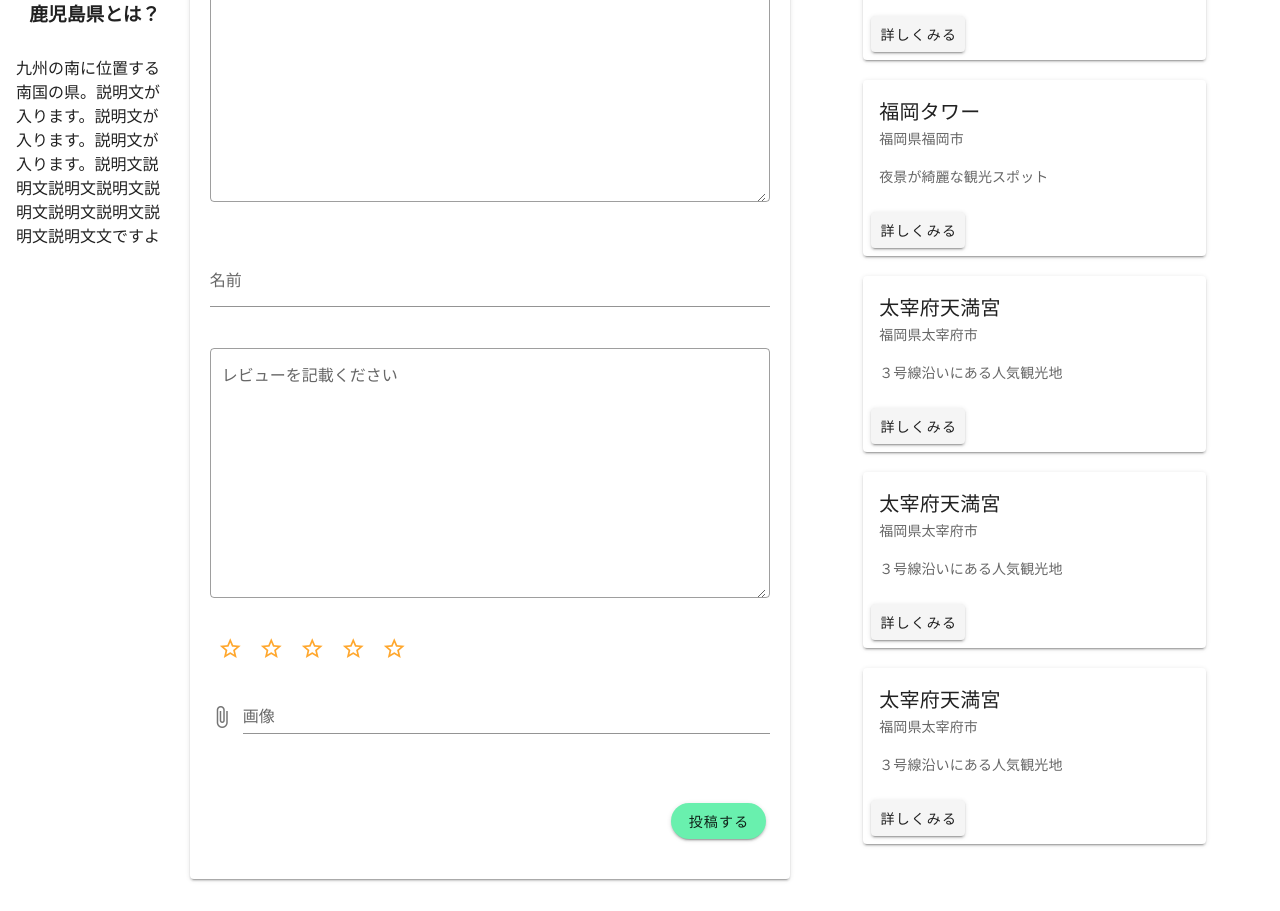
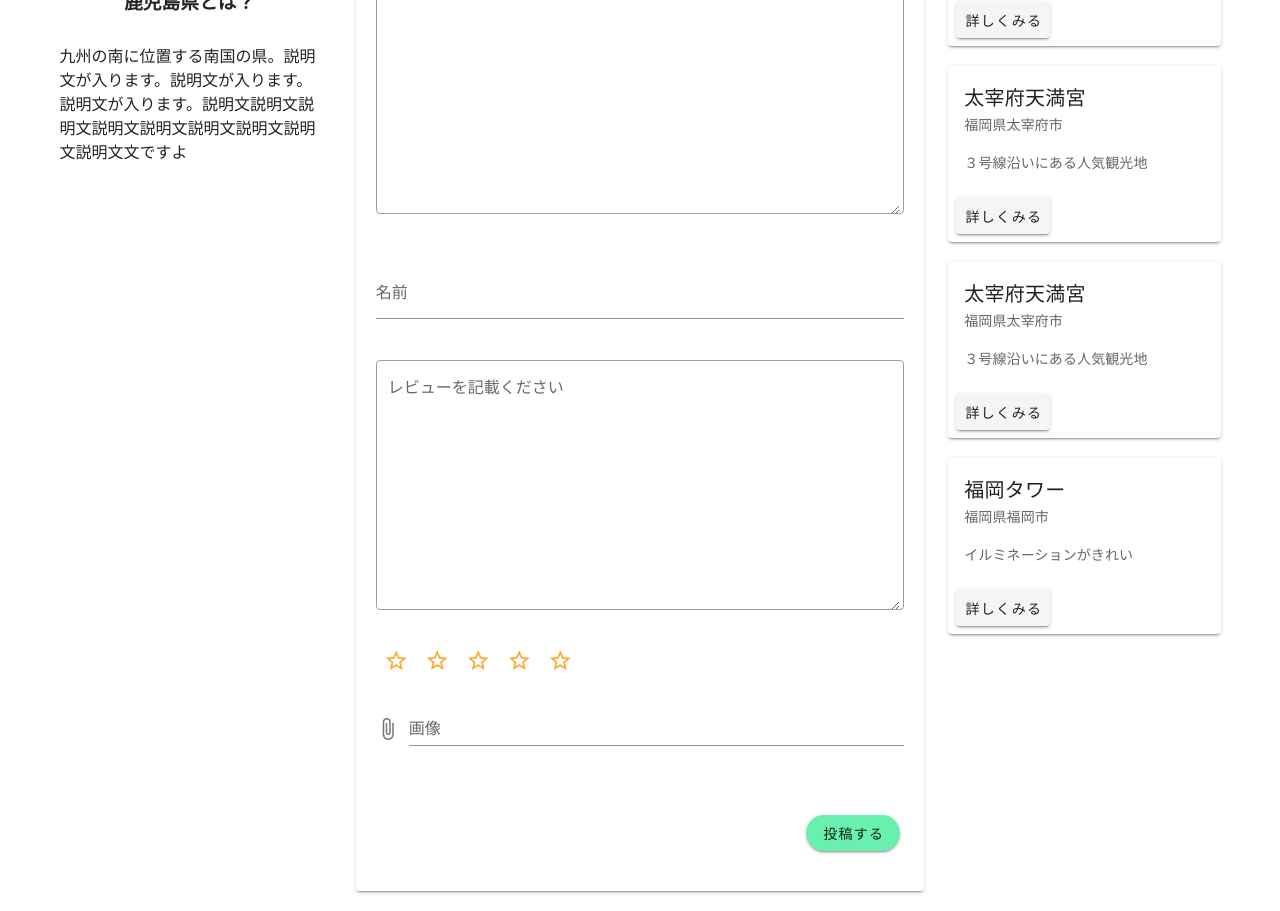
Before and after one commit to Naoki0722/vue-travel, a Vue app: page /SightseeingPost/1 in a window 1280 px wide. Shown: the part 300-1211 px from the top of the page. Before the commit the page ends 1179 px from the top, so only its background shows below. Built offline with nearby package versions, Linux system fonts and the light colour scheme.

Commit message:
レスポンシブ対応

```diff
--- a/src/components/SidePref.vue
+++ b/src/components/SidePref.vue
@@ -1,5 +1,5 @@
 <template>
-  <div class="prefectures_detail pt-6 px-4">
+  <div class="text-center pr-3">
     <h2>鹿児島県</h2>
     <img src="https://www.illust-box.jp/db_img/sozai/00013/136187/watermark.jpg" width="150" class="d-block mx-auto">
     <h3 class="py-7">鹿児島県とは？</h3>
@@ -22,11 +22,3 @@ export default {
 
 }
 </script>
-
-<style scoped>
-
-.prefectures_detail {
-  width: 25vw;
-  text-align: center;
-}
-</style>
--- a/src/components/SubContents.vue
+++ b/src/components/SubContents.vue
@@ -1,44 +1,12 @@
 <template>
-  <div class="sub_contents">
-    <div class="sub_title">
-      <p>口コミ数ランキング</p>
+  <div>
+    <div class="text-center">
+      <p class="nav-title">口コミランキング</p>
     </div>
-    <v-card  max-width="70%" class="mt-5 mx-auto">
-      <v-card-title>太宰府天満宮</v-card-title>
-      <v-card-subtitle>福岡県太宰府市</v-card-subtitle>
-      <v-card-text>３号線沿いにある人気観光地</v-card-text>
-      <v-card-actions>
-        <v-btn>詳しくみる</v-btn>
-      </v-card-actions>
-    </v-card>
-    <v-card  width="70%" class="mt-5 mx-auto">
-      <v-card-title>福岡タワー</v-card-title>
-      <v-card-subtitle>福岡県福岡市</v-card-subtitle>
-      <v-card-text>夜景が綺麗な観光スポット</v-card-text>
-      <v-card-actions>
-        <v-btn>詳しくみる</v-btn>
-      </v-card-actions>
-    </v-card>
-    <v-card  width="70%" class="mt-5 mx-auto">
-      <v-card-title>太宰府天満宮</v-card-title>
-      <v-card-subtitle>福岡県太宰府市</v-card-subtitle>
-      <v-card-text>３号線沿いにある人気観光地</v-card-text>
-      <v-card-actions>
-        <v-btn>詳しくみる</v-btn>
-      </v-card-actions>
-    </v-card>
-    <v-card  width="70%" class="mt-5 mx-auto">
-      <v-card-title>太宰府天満宮</v-card-title>
-      <v-card-subtitle>福岡県太宰府市</v-card-subtitle>
-      <v-card-text>３号線沿いにある人気観光地</v-card-text>
-      <v-card-actions>
-        <v-btn>詳しくみる</v-btn>
-      </v-card-actions>
-    </v-card>
-    <v-card  width="70%" class="mt-5 mx-auto">
-      <v-card-title>太宰府天満宮</v-card-title>
-      <v-card-subtitle>福岡県太宰府市</v-card-subtitle>
-      <v-card-text>３号線沿いにある人気観光地</v-card-text>
+    <v-card class="mt-5 mx-auto" v-for="(list, index) in lists" :key="index">
+      <v-card-title>{{ list.title }}</v-card-title>
+      <v-card-subtitle>{{ list.subtitle }}</v-card-subtitle>
+      <v-card-text>{{ list.text }}</v-card-text>
       <v-card-actions>
         <v-btn>詳しくみる</v-btn>
       </v-card-actions>
@@ -46,11 +14,39 @@
   </div>
 </template>
 
+<script>
+export default {
+  data() {
+    return {
+      lists: [
+        {
+          title: "太宰府天満宮",
+          subtitle: "福岡県太宰府市",
+          text: "３号線沿いにある人気観光地"
+        },
+        {
+          title: "太宰府天満宮",
+          subtitle: "福岡県太宰府市",
+          text: "３号線沿いにある人気観光地"
+        },
+        {
+          title: "太宰府天満宮",
+          subtitle: "福岡県太宰府市",
+          text: "３号線沿いにある人気観光地"
+        },
+        {
+          title: "福岡タワー",
+          subtitle: "福岡県福岡市",
+          text: "イルミネーションがきれい"
+        },
+      ]
+    }
+  },
+}
+</script>
+
 <style scoped>
-  .sub_contents {
-    width: 28vw;
-  }
-  .sub_title {
+  .nav-title {
     text-align: center;
     margin: 5% 10% 3%;
     background-color: #c8ff84;
@@ -58,26 +54,4 @@
     border-radius: 10px;
 
   }
-  .sub_contents p{
-    font-size: 1.2rem;
-    font-weight: bold;
-    line-height: 1.2rem;
-    padding: 10px 0;
-
-  }
-
-
-  @media screen and (max-width: 600px) {
-    .sub_contents {
-      width: 90vw;
-      margin: 0 auto;
-    }
-  }
-  @media screen and (min-width: 768px) {
-    .sub_contents {
-      width: 70vw;
-      margin: 0 auto;
-    }
-
-  }
 </style>
--- a/src/views/Contact.vue
+++ b/src/views/Contact.vue
@@ -1,7 +1,19 @@
 <template>
   <div>
-    <v-card class="form-area mx-auto mt-10" elevation="5">
-      <v-card-title class="d-block text-center">お問い合わせフォーム</v-card-title>
+    <v-row>
+      <v-col
+        cols="10"
+        sm="8"
+        md="7"
+        lg="6"
+        xl="6"
+        class="mx-auto"
+      >
+        <v-card
+          class="mx-auto mt-10"
+          elevation="5"
+        >
+          <v-card-title class="d-block text-center display-1">お問い合わせフォーム</v-card-title>
           <v-form
             ref="form"
             v-model="valid"
@@ -47,6 +59,8 @@
             </v-card-actions>
           </v-form>
         </v-card>
+      </v-col>
+    </v-row>
   </div>
 </template>
 
@@ -70,9 +84,3 @@ export default {
   },
 }
 </script>
-
-<style scoped>
-.form-area {
-  width: 40%;
-}
-</style>
--- a/src/views/Home.vue
+++ b/src/views/Home.vue
@@ -1,14 +1,30 @@
 <template>
   <div class="home">
-    <div class="main_contents" height="350">
-      <h2>見たい観光地の県を表示！！</h2>
-      <div class="chartdiv"></div>
-    </div>
-    <v-divider
-      class="ma-4 hidden-sm-and-down"
-      vertical
-    ></v-divider>
-    <SubContents></SubContents>
+    <v-container>
+      <v-row>
+        <v-col
+          cols="12"
+          sm="8"
+          md="9"
+          lg="9"
+          l="7"
+        >
+          <h2 class="text-center">見たい観光地の県を表示！！</h2>
+          <div class="chartdiv"></div>
+        </v-col>
+        <v-spacer></v-spacer>
+        <v-col
+          cols="10"
+          sm="4"
+          md="3"
+          lg="3"
+          xl="3"
+          class="mx-auto"
+        >
+        <SubContents></SubContents>
+        </v-col>
+      </v-row>
+    </v-container>
   </div>
 </template>
 
@@ -67,32 +83,12 @@ export default {
 
 
 <style scoped>
-.home {
-  display: flex;
-  width: 100%;
+
+.chartdiv {
+  height: 600px;
 }
-.chartdiv {
-  height: 80vh;
-  width: 70vw;
+
+.border_line {
   margin: 0 auto;
 }
-
-.main_contents {
-  text-align: center;
-}
-
-.main_contents h2 {
-  font-size: 1.5rem;
-  padding: 5% 0;
-}
-
-@media screen and (max-width: 959px) {
-  .home {
-    display: block;
-  }
-  .chartdiv {
-    /* height: 40vh; */
-  }
-
-}
 </style>
--- a/src/views/Pref.vue
+++ b/src/views/Pref.vue
@@ -1,17 +1,20 @@
 <template>
-  <div class="pref_detail">
+  <div>
+    <v-container>
+      <v-row>
+        <v-col cols="12" sm="3" md="3" lg="3" xl="3">
           <SidePref></SidePref>
-    <div class="tourism_place_list">
-      <v-container>
-        <v-row align="center">
-          <v-col >
+        </v-col>
+        <v-col cols="10" sm="6" md="6" lg="6" xl="6" class="mx-auto">
+              <v-row align="center" class="mx-auto">
+                <v-col cols="9" sm="6" md="6" lg="6" xl="3">
                   <v-text-field
                     label="検索キーワード"
                     width="40%"
                     prepend-icon="mdi-clipboard-search"
                   ></v-text-field>
                 </v-col>
-          <v-col cols="1" sm="1" md="2">
+                <v-col cols="2" sm="3" md="3" lg="3" xl="3">
                   <v-btn
                     rounded
                     color="green accent-2"
@@ -21,7 +24,7 @@
                     検索
                   </v-btn>
                 </v-col>
-          <v-col cols="12" sm="3" md="4" class="text-center">
+                <v-col cols="12" sm="3" md="3" lg="3" xl="3" class="text-center">
                   <v-btn
                     rounded
                     color="green accent-2"
@@ -29,53 +32,34 @@
                     right
                     @click="PostRev"
                   >
-              評価投稿
+                    観光地追加
                   </v-btn>
                 </v-col>
+                <v-col cols="12"  class="text-center headline">
+                  検索結果：{{lists.length}}件
+                </v-col>
               </v-row>
-      </v-container>
             <v-card
               elevation="2"
               max-width="600"
               class="my-5"
               style="position: relative"
+              v-for="(list ,index) in lists" :key="index"
             >
-        <v-card-title>太宰府天満宮</v-card-title>
+              <v-card-title>{{list.title}}</v-card-title>
               <v-card-text class="pb-10">
-          説明文説明文説明文説明文説明文説明文説明文説明文説明文説明文説明文説明文説明文説明文説明文説明文説明文説明文ですよ
+                {{list.text}}
               </v-card-text>
               <v-card-actions>
                 <v-btn absolute bottom right @click="sightseeing">続きをみる</v-btn>
               </v-card-actions>
             </v-card>
-      <v-card
-        elevation="2"
-        max-width="600"
-        class="my-5"
-      >
-        <v-card-title>太宰府天満宮</v-card-title>
-        <v-card-text class="pb-10">
-          説明文説明文説明文説明文説明文説明文説明文説明文説明文説明文説明文説明文説明文説明文説明文説明文説明文説明文ですよ
-        </v-card-text>
-        <v-card-actions>
-          <v-btn absolute bottom right>続きをみる</v-btn>
-        </v-card-actions>
-      </v-card>
-      <v-card
-        elevation="2"
-        max-width="600"
-        class="my-5"
-      >
-        <v-card-title>太宰府天満宮</v-card-title>
-        <v-card-text class="pb-10">
-          説明文説明文説明文説明文説明文説明文説明文説明文説明文説明文説明文説明文説明文説明文説明文説明文説明文説明文ですよ
-        </v-card-text>
-        <v-card-actions>
-          <v-btn absolute bottom right>続きをみる</v-btn>
-        </v-card-actions>
-      </v-card>
-    </div>
+        </v-col>
+        <v-col cols="10" sm="3" md="3" lg="3" xl="3" class="mx-auto">
           <SubContents></SubContents>
+        </v-col>
+      </v-row>
+    </v-container>
   </div>
 </template>
 
@@ -84,6 +68,28 @@ import SubContents from "../components/SubContents"
 import SidePref from "../components/SidePref"
 export default {
   props: ["id"],
+  data() {
+    return {
+      lists: [
+        {
+          title: "太宰府天満宮",
+          text: "説明文説明文説明文説明文説明文説明文説明文説明文説明文説明文説明文説明文説明文説明文説明文説明文説明文説明文ですよ"
+        },
+        {
+          title: "福岡タワー",
+          text: "説明文説明文説明文説明文説明文説明文説明文説明文説明文説明文説明文説明文説明文説明文説明文説明文説明文説明文ですよ"
+        },
+        {
+          title: "福岡タワー",
+          text: "説明文説明文説明文説明文説明文説明文説明文説明文説明文説明文説明文説明文説明文説明文説明文説明文説明文説明文ですよ"
+        },
+        {
+          title: "福岡タワー",
+          text: "説明文説明文説明文説明文説明文説明文説明文説明文説明文説明文説明文説明文説明文説明文説明文説明文説明文説明文ですよ"
+        },
+      ]
+    }
+  },
   components: {
     SubContents,
     SidePref
@@ -98,10 +104,3 @@ export default {
   }
 }
 </script>
-
-<style scoped>
-.pref_detail {
-  display: flex;
-  justify-content: space-around;
-}
-</style>
--- a/src/views/ReviewPost.vue
+++ b/src/views/ReviewPost.vue
@@ -1,7 +1,25 @@
 <template>
-  <div class="post_review d-flex">
+  <div>
+    <v-container>
+      <v-row>
+        <v-col
+          cols="11"
+          sm="3"
+          md="3"
+          lg="3"
+          xl="3"
+          class="mx-auto"
+        >
           <SidePref></SidePref>
-    <div>
+        </v-col>
+        <v-col
+          cols="11"
+          sm="6"
+          md="6"
+          lg="6"
+          xl="6"
+          class="mx-auto mb-5"
+        >
           <v-card
             elevation="2"
             width="600"
@@ -64,8 +82,19 @@
               </v-row>
             </form>
           </v-card>
-    </div>
+        </v-col>
+        <v-col
+          cols="10"
+          sm="3"
+          md="3"
+          lg="3"
+          xl="3"
+          class="mx-auto"
+        >
           <SideContents></SideContents>
+        </v-col>
+      </v-row>
+    </v-container>
   </div>
 </template>
 
--- a/src/views/Sightseeing.vue
+++ b/src/views/Sightseeing.vue
@@ -1,18 +1,33 @@
 <template>
-  <div class="Sightseeing d-flex">
+  <div>
+    <v-container>
+      <v-row>
+        <v-col
+          cols="11"
+          sm="3"
+          md="3"
+          lg="3"
+          xl="3"
+          class="mx-auto"
+        >
           <SidePref></SidePref>
-    <div class="sightseeing_contents">
-      <v-card
-        elevation="2"
-        max-width="600"
-        class="mt-5 pl-5"
+        </v-col>
+        <v-col
+          cols="11"
+          sm="6"
+          md="6"
+          lg="6"
+          xl="6"
+          class="mx-auto mb-5"
         >
+          <v-card elevation="2">
             <v-card-title>太宰府天満宮</v-card-title>
             <v-img
               src="https://spi-ra.jp/wp-content/uploads/2019/06/27537978_m-1080x720.jpg"
               alt=""
-          height="100px"
-          width="200"
+              height="200"
+              max-width="300"
+              class="mx-auto"
             >
             </v-img>
             <v-card-subtitle>福岡県福岡市</v-card-subtitle>
@@ -44,7 +59,7 @@
               <!-- ダイアログボックスでレビューを表示↓ -->
               <v-dialog
                 v-model="dialog"
-            width="550"
+                width="600"
               >
                 <template v-slot:activator="{on, attrs}">
                   <v-btn
@@ -59,7 +74,8 @@
                 <v-card>
                   <ul v-for="(data, index) in tttext" :key="index" class="pa-4">
                     <v-card-title>{{data.title}}</v-card-title>
-                <v-card-text class="py-2">
+                    <v-img :src="data.img" max-width="400" class="mx-auto"></v-img>
+                    <v-card-text class="py-5">
                       <truncate clamp="→さらに読む" :length="50" less="Show Less" :text="data.text"></truncate>
                     </v-card-text>
                   </ul>
@@ -98,8 +114,19 @@
               </v-card-actions>
             </v-card-text>
           </v-card>
-    </div>
+        </v-col>
+        <v-col
+          cols="10"
+          sm="3"
+          md="3"
+          lg="3"
+          xl="3"
+          class="mx-auto"
+        >
           <SideContents></SideContents>
+        </v-col>
+      </v-row>
+    </v-container>
   </div>
 
 </template>
@@ -117,11 +144,19 @@ export default {
         {
           id: 1,
           title: "楽しかったです",
+          img: "https://spi-ra.jp/wp-content/uploads/2019/06/27537978_m-1080x720.jpg",
           text: "テストですテストですテストですテストですテストですテストですテストですテストですテストですテストですテストですテストですテストですテストでテストですテストですテストですテストですテストですテストですテストですテストですテストですテストですテストですテストですテストですテストでテストですテストですテストですテストですテストですテストですテストですテストですテストですテストですテストですテストですテストですテストで"
         },
         {
           id: 2,
           title: "もう少し時間がほしかったです",
+          img: "https://spi-ra.jp/wp-content/uploads/2019/06/27537978_m-1080x720.jpg",
+          text: "2個目のテキストです。2個目のテキストです2個目のテキストです。2個目のテキストです2個目のテキストです。2個目のテキストです2個目のテキストです。2個目のテキストです2個目のテキストです。2個目のテキストです2個目のテキストです。2個目のテキストです2個目のテキストです。2個目のテキストです2個目のテキストです。2個目のテキストです2個目のテキストです。2個目のテキストです"
+        },
+        {
+          id: 3,
+          title: "もう少し時間がほしかったです",
+          img: "https://spi-ra.jp/wp-content/uploads/2019/06/27537978_m-1080x720.jpg",
           text: "2個目のテキストです。2個目のテキストです2個目のテキストです。2個目のテキストです2個目のテキストです。2個目のテキストです2個目のテキストです。2個目のテキストです2個目のテキストです。2個目のテキストです2個目のテキストです。2個目のテキストです2個目のテキストです。2個目のテキストです2個目のテキストです。2個目のテキストです2個目のテキストです。2個目のテキストです"
         }
       ],
--- a/src/views/SightseeingPost.vue
+++ b/src/views/SightseeingPost.vue
@@ -1,6 +1,25 @@
 <template>
-  <div class="post_sightseeing d-flex">
+  <div>
+    <v-container>
+      <v-row>
+        <v-col
+          cols="11"
+          sm="3"
+          md="3"
+          lg="3"
+          xl="3"
+          class="mx-auto"
+        >
           <SidePref></SidePref>
+        </v-col>
+        <v-col
+          cols="11"
+          sm="6"
+          md="6"
+          lg="6"
+          xl="6"
+          class="mx-auto mb-5"
+        >
           <div>
             <v-card
               elevation="2"
@@ -78,7 +97,19 @@
               </form>
             </v-card>
           </div>
+        </v-col>
+        <v-col
+          cols="10"
+          sm="3"
+          md="3"
+          lg="3"
+          xl="3"
+          class="mx-auto"
+        >
           <SideContents></SideContents>
+        </v-col>
+      </v-row>
+    </v-container>
   </div>
 </template>
 
```
Lines whose indentation alone changed are shown as unchanged.
